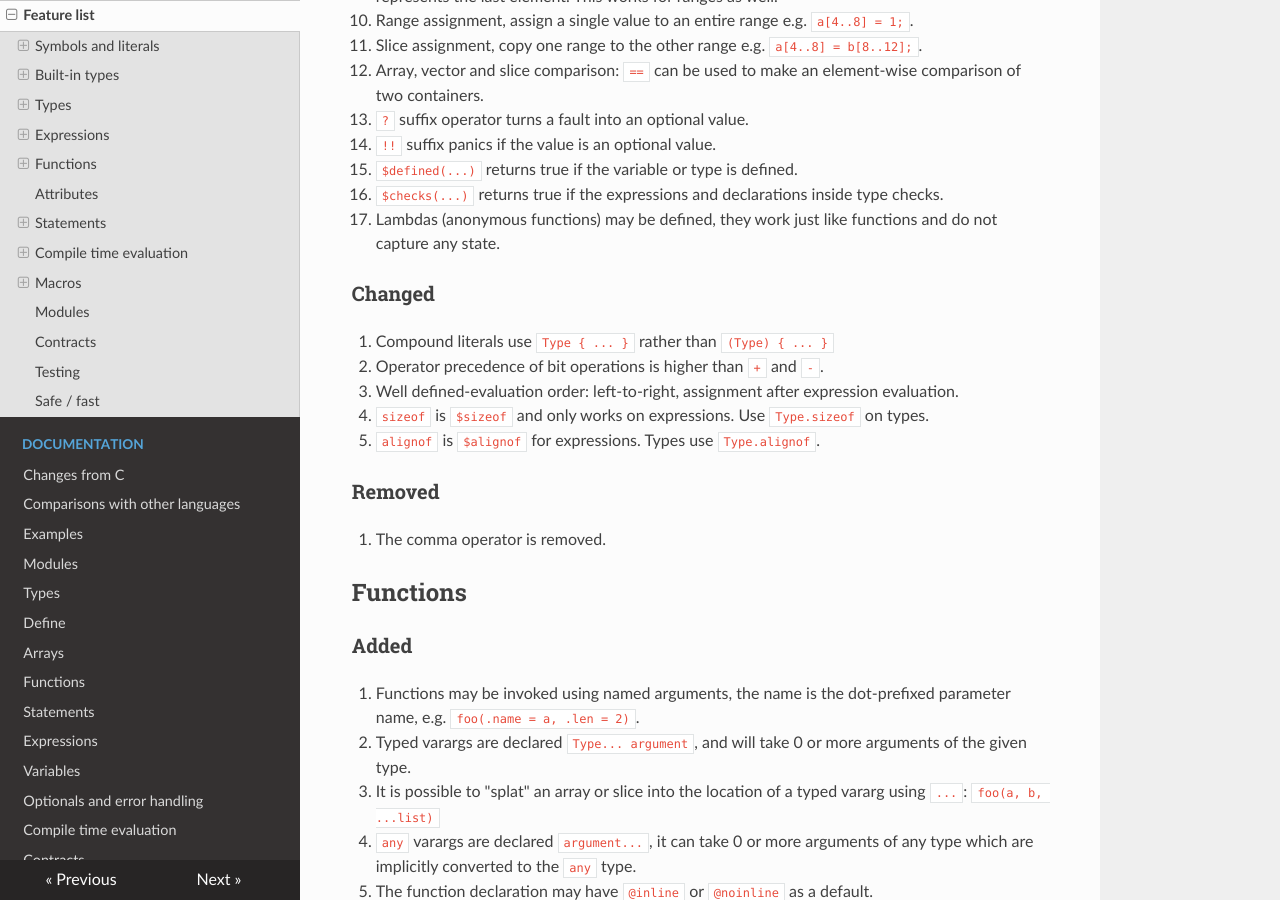
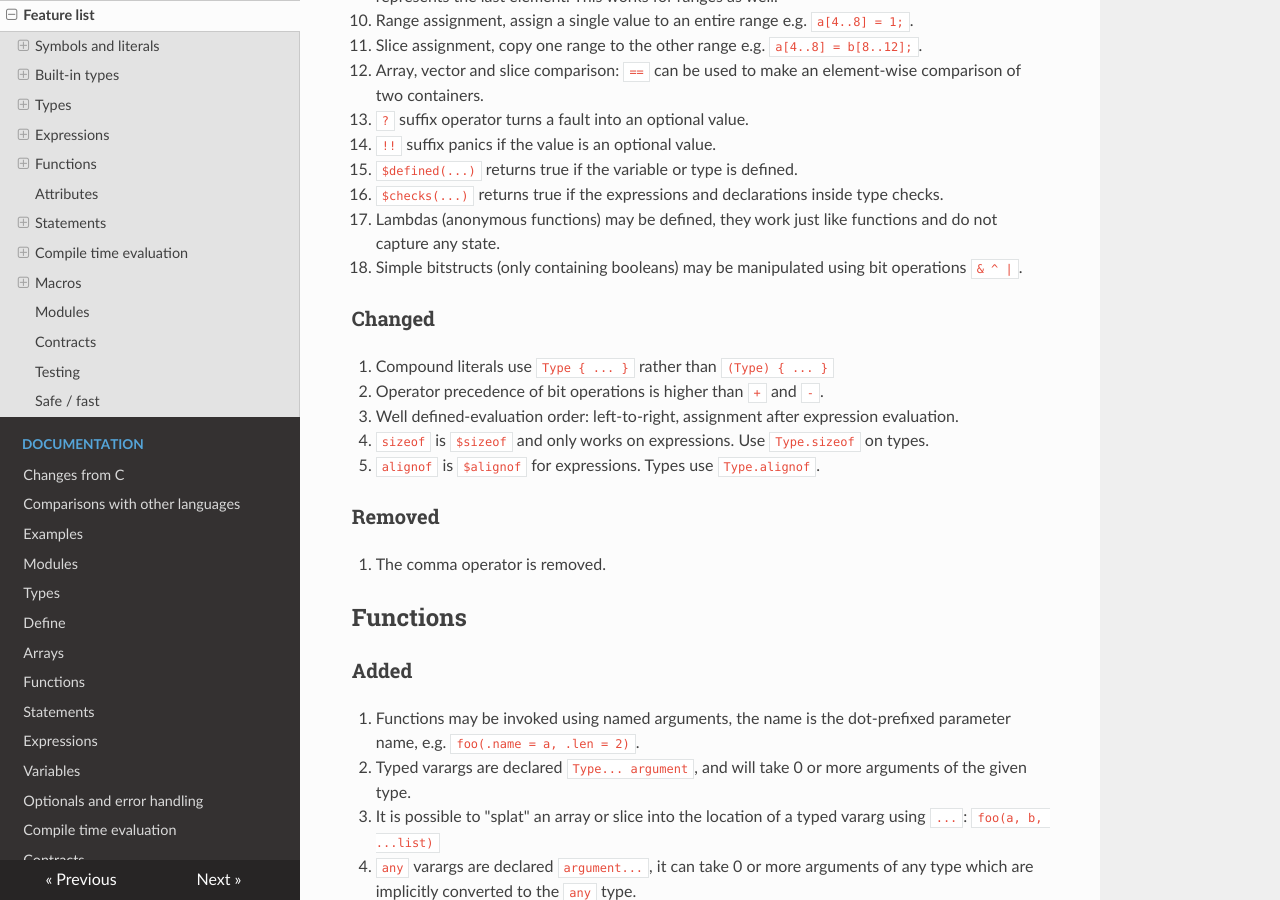
Before and after one commit to c3lang/c3docs-old, an MkDocs documentation site: the page built from docs/allfeatures.md, in a window 1280 px wide and 900 px high, scrolled down 3101 px. Built offline with MkDocs 1.6.1, drawn with Linux system fonts in a browser that asks for light colours; nearby versions of some CDN libraries.

Commit message:
Added info on bitstruct ops.

```diff
--- a/docs/allfeatures.md
+++ b/docs/allfeatures.md
@@ -114,6 +114,7 @@ Changes relating to literals, identifiers etc.
 15. `$defined(...)` returns true if the variable or type is defined.
 16. `$checks(...)` returns true if the expressions and declarations inside type checks.
 17. Lambdas (anonymous functions) may be defined, they work just like functions and do not capture any state.
+18. Simple bitstructs (only containing booleans) may be manipulated using bit operations `& ^ |`.
 
 ### Changed
 
```
